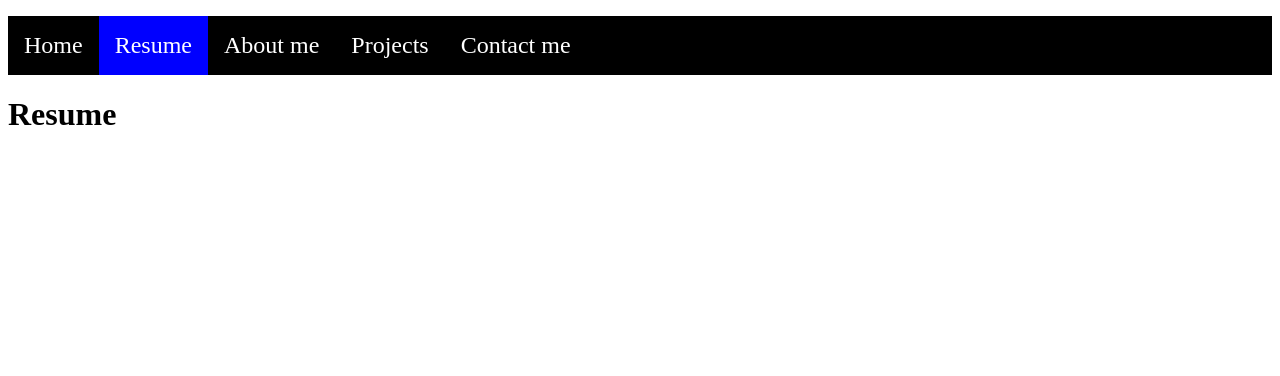
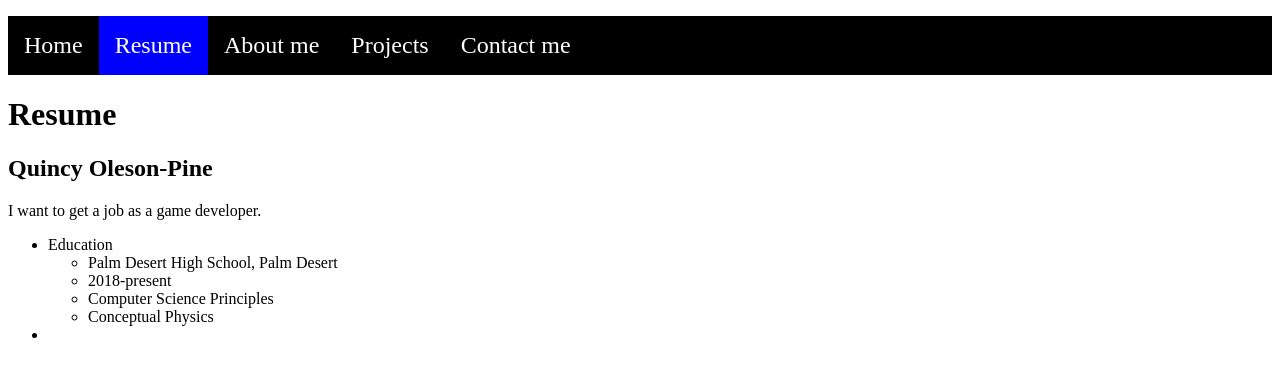
Before and after one commit to Dankusmemius/Dankusmemius.github.io, a plain HTML site: page resume.html in a window 1280 px wide. Drawn offline with Linux system fonts and the light colour scheme.

Commit message:
added resume and about me text

```diff
--- a/resume.html
+++ b/resume.html
@@ -20,7 +20,22 @@
       </li>
       <li><a href="contactme.html">Contact me</a></li>
     </ul>
-    <h1>Resume</h1>
+      <h1>Resume</h1>
+      <h2>Quincy Oleson-Pine</h2>
+      <p>I want to get a job as a game developer.</p>
+      <ul>
+      <li>
+      Education
+      <ul>
+    <li>Palm Desert High School, Palm Desert</li>
+    <li>2018-present</li>
+    <li>Computer Science Principles</li>
+    <li>Conceptual Physics</li>
+      </ul>
+      <li>
+      </li>
+      </li>
+      </ul>
 
   </body>
 </html>
```
Also changed, not shown: aboutme.html (+5 -2 lines), contactme.html (+4 -1 lines).
